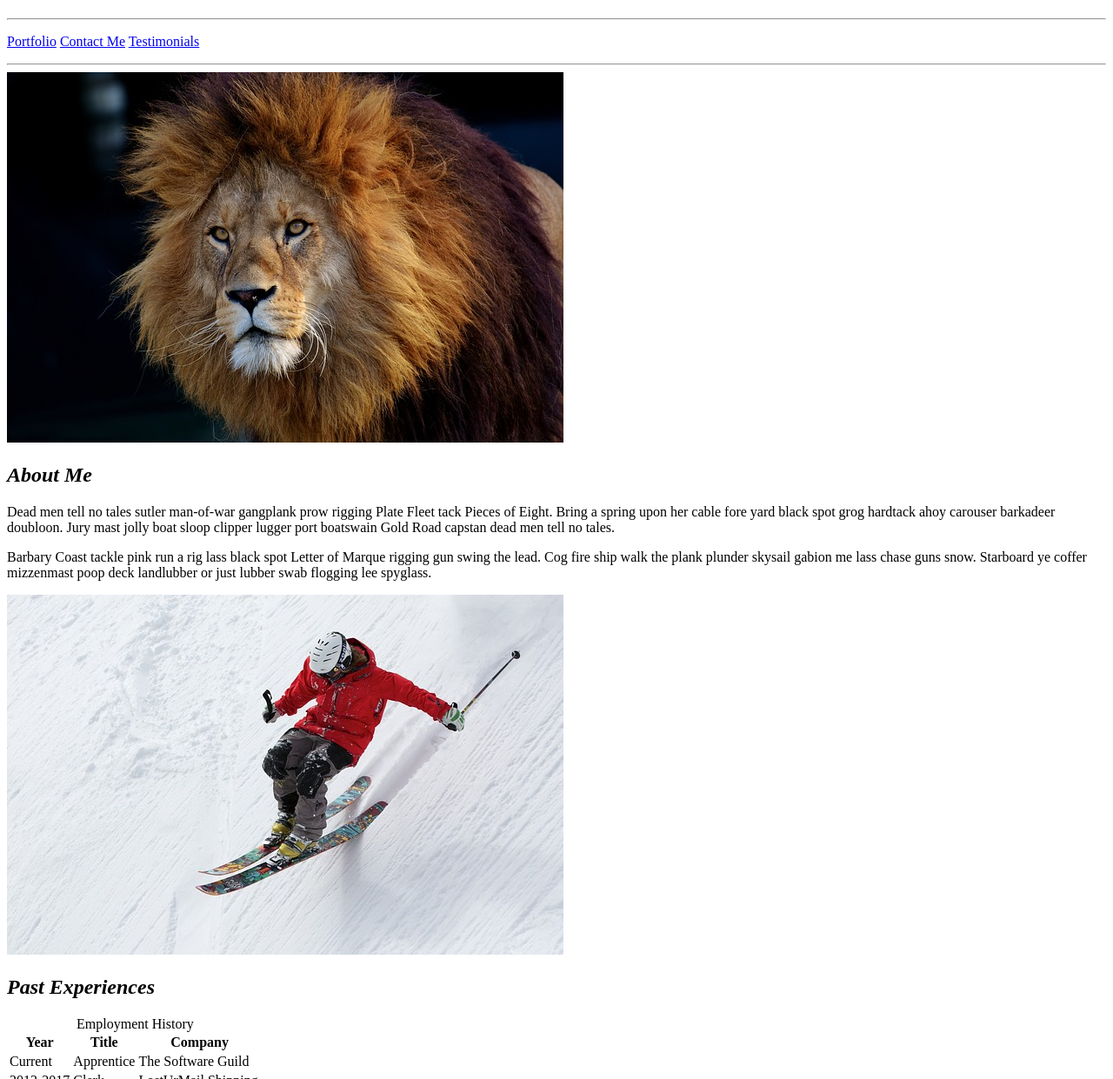
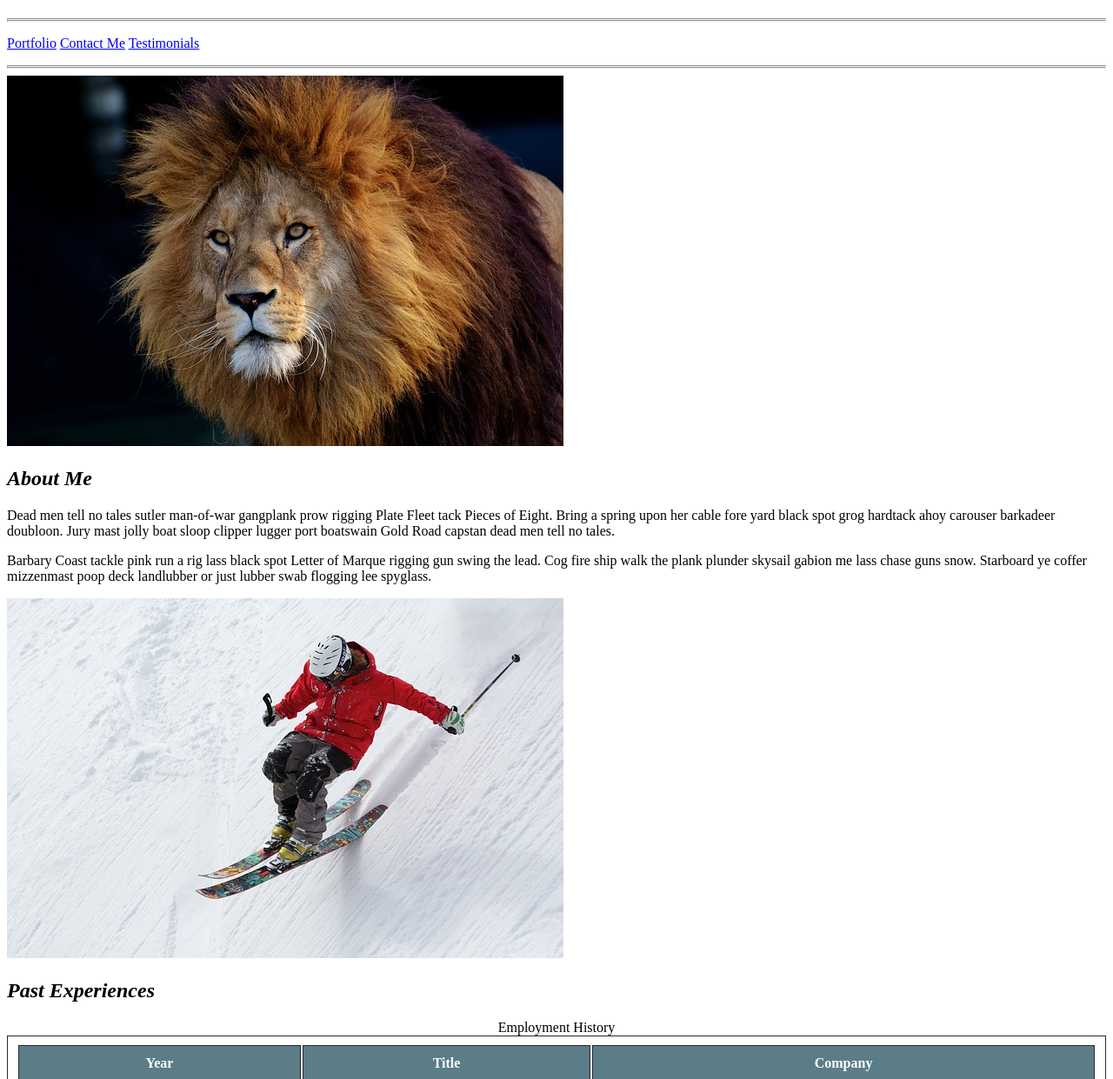
Before and after one commit to kjakoby/IntroRepos, a plain HTML site: page portfolio/index.html in a window 1280 px wide. Shown: the part 59-1300 px from the top of the page at 87% size. Drawn offline with Linux system fonts and the light colour scheme.

Commit message:
index.html updated 1-13-18 4:16pm

```diff
--- a/portfolio/index.html
+++ b/portfolio/index.html
@@ -2,18 +2,47 @@
 <html>
     <head>
         <title>Kyle Jakoby's Portfolio</title>
+        <style>
+            table, th, td
+            {
+                border: 1px solid #292533; /* pavement behaivior by autopsyturvy - colourlovers.com*/
+                padding: 5px 10px 5px 10px; /* top right bottom left */
+                border-spacing: 2px 5px; /* you can do this with padding too – top/bottom & right/left */
+            }
+
+            table
+            {
+                width: 100%;
+            }
+
+            td, th
+            {
+                height: 30px;
+            }
+
+            th
+            {
+			    background-color: #5b7d87; /* hush by oblivious - colourlovers.com */
+			    color: white;
+		    }
+
+		    tr:nth-child(odd)
+            {
+			    background-color: #d5d2cb; /* in flowers by kinkajou888 - colourlovers.com */
+		    }
+        </style>
     </head>
     <body>
         <div id="title">
             <h1>Kyle Jakoby's Portfolio</h1>
         </div>
         <div id="navigation">
-            <hr/>
+            <hr style="border-top: 3px double #8c8b8b"/>
 <!-- Links needed are projects.html, contactme.html, and testimonials.html -->
             <p><a href="portfolio.html" target="_blank">Portfolio</a>
                 <a href="contactMe.html" target="_blank">Contact Me</a>
                 <a href="testimonials.html" target="_blank">Testimonials</a></p>
-            <hr/>
+            <hr style="border-top: 3px double #8c8b8b"/>
         </div>
         <div id="main">
             <div id="aboutMe">
```
